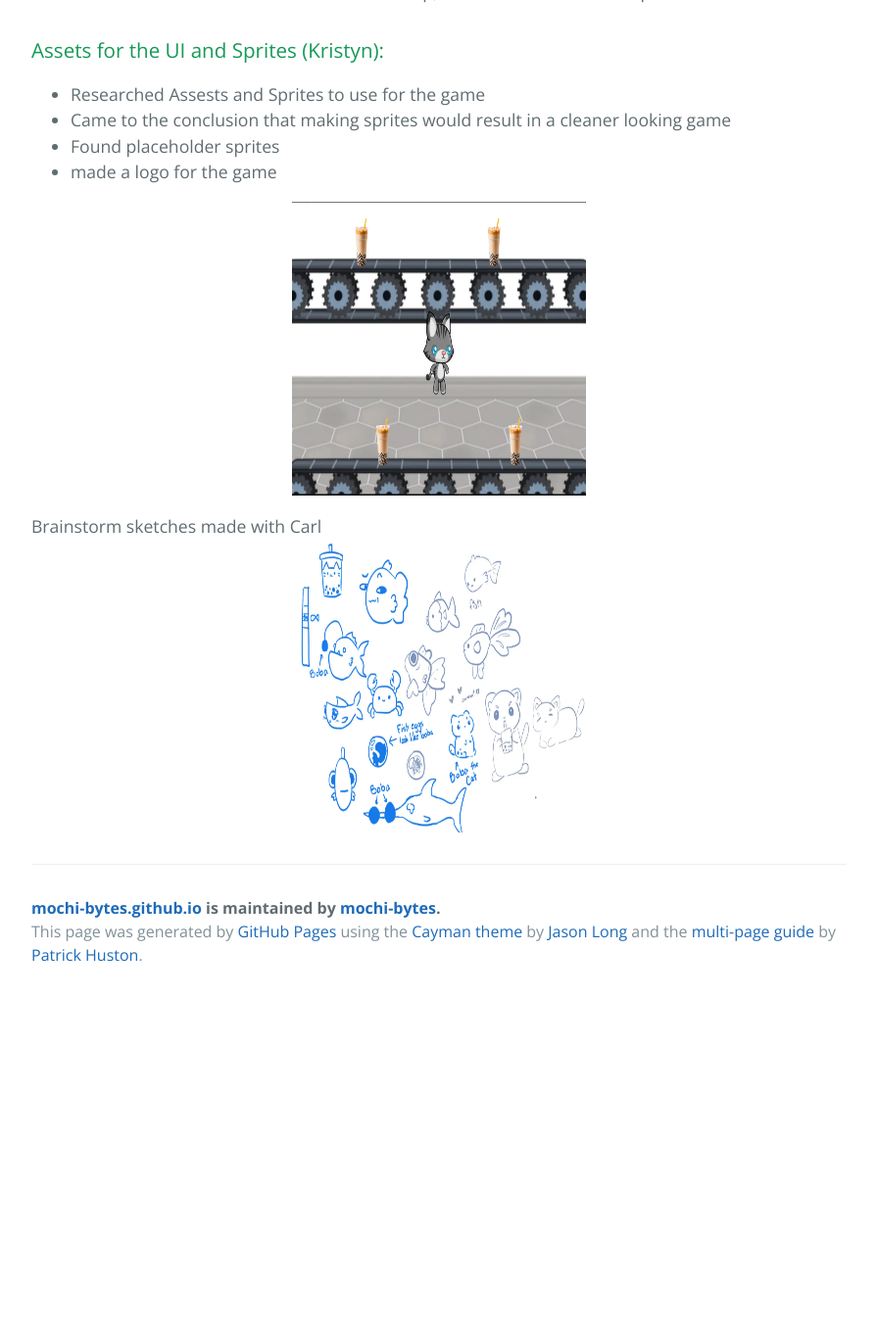
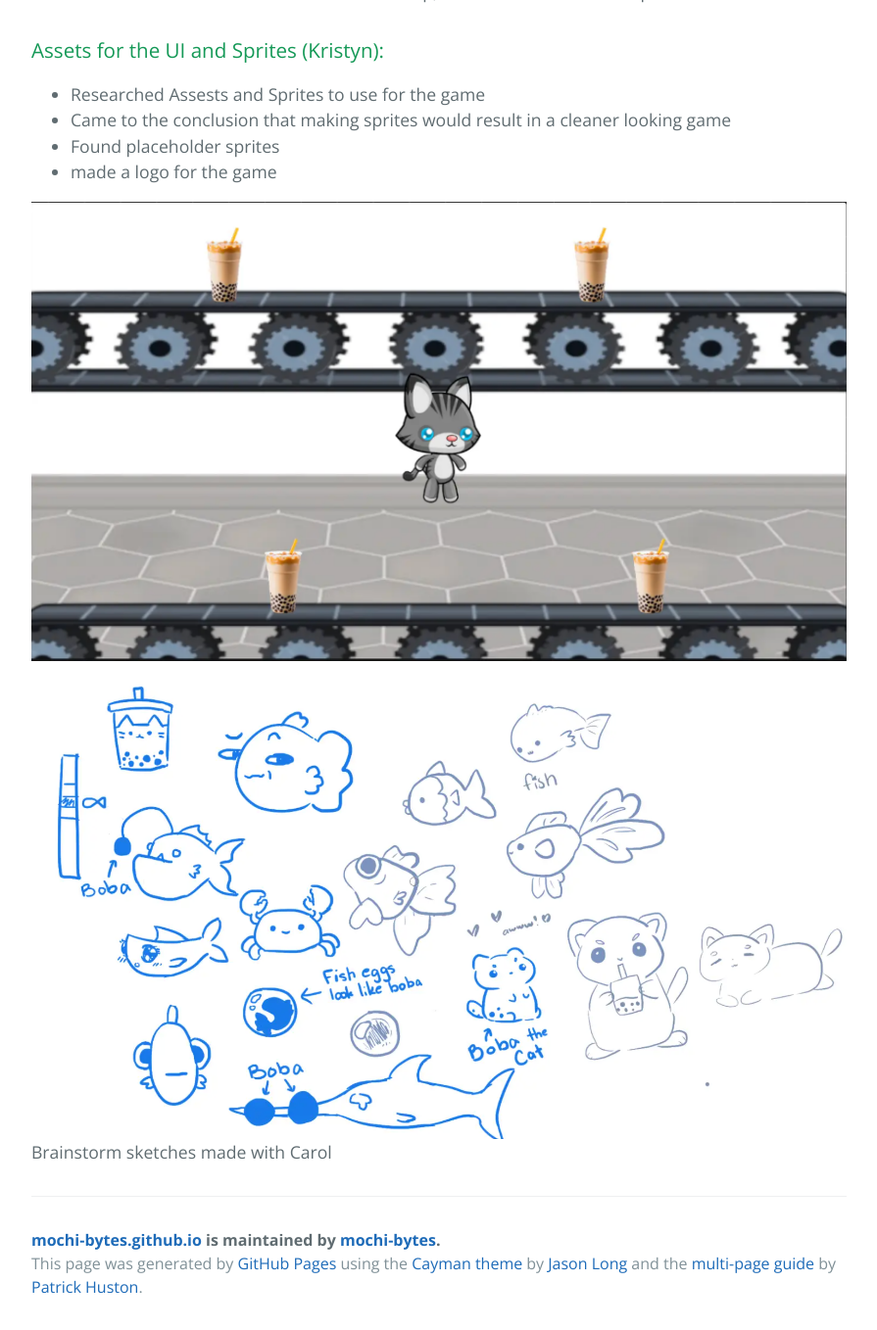
Before and after one commit to mochi-bytes/mochi-bytes.github.io, a Jekyll site: the page built from milestone1.md, in a window 1280 px wide and 1400 px high, scrolled down 1321 px, cut to the strip 42-1400 px from the top of the window. Shown: the whole strip at 98% size, without its empty margins (192-1087 px from the left). Built offline with Jekyll 4.4.1, drawn with Linux system fonts in a browser that asks for light colours; before the commit the page ends 2382 px from its top, so only the background shows below that.

Commit message:
Update milestone1.md

```diff
--- a/milestone1.md
+++ b/milestone1.md
@@ -35,7 +35,8 @@ What we call our first milestone was the planning phase, including concept and g
 - Found placeholder sprites
 - made a logo for the game
 
-<img src="Assets/shopscreen_mock.png" alt="mock_shopscreen" style="height: 300px; width:300px; display: block; margin-left: auto; margin-right: auto;"/>
+<img src="Assets/shopscreen_mock.png" alt="mock_shopscreen" style="display: block; margin-left: auto; margin-right: auto;"/>
 
-Brainstorm sketches made with Carl
-<img src="Assets/sketches.png" alt="sketches" style="height: 300px; width:300px; display: block; margin-left: auto; margin-right: auto;"/>
+
+<img src="Assets/sketches.png" alt="sketches" style="display: block; margin-left: auto; margin-right: auto;"/>
+Brainstorm sketches made with Carol
```
